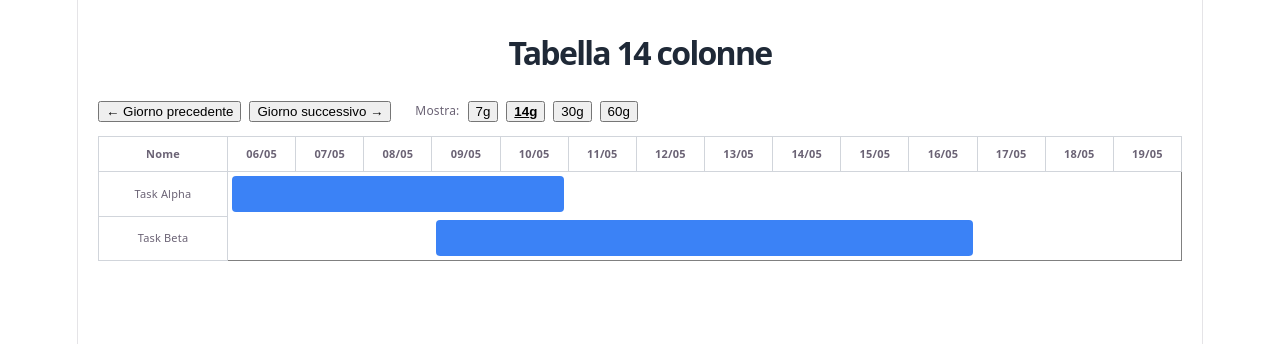
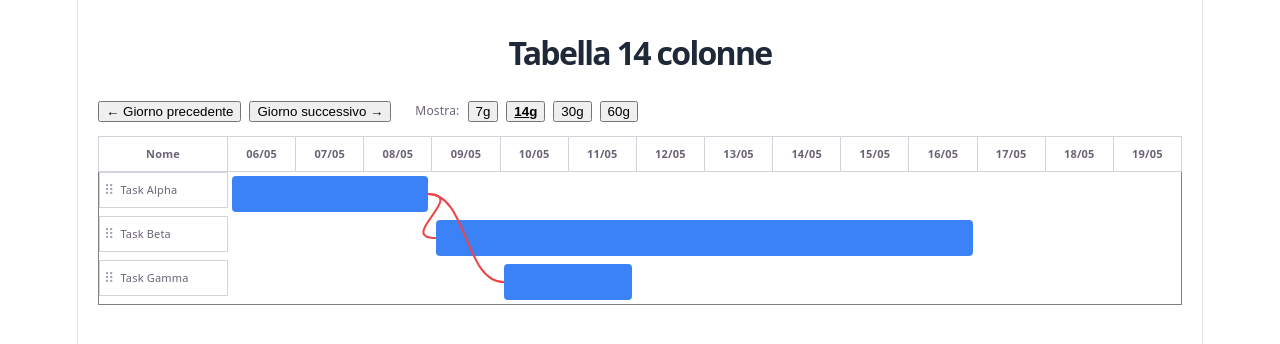
Before and after one commit to sensorario/gantt.simonegentili.com, a React (Vite) app: page / in a window 1280 px wide. Shown: the top 344 px of the page. Built offline with nearby package versions, Linux system fonts and the light colour scheme.

Commit message:
vertical moves

```diff
--- a/src/App.jsx
+++ b/src/App.jsx
@@ -1,11 +1,12 @@
-import { useState, useEffect, useRef } from 'react'
+import { useState, useEffect, useLayoutEffect, useRef } from 'react'
 import './App.css'
 
 const today = new Date(2026, 4, 6)
 
 const initialTasks = [
-  { id: 1, name: 'Task Alpha', start: new Date(2026, 4, 6), end: new Date(2026, 4, 10) },
-  { id: 2, name: 'Task Beta', start: new Date(2026, 4, 9), end: new Date(2026, 4, 16) },
+  { id: 1, name: 'Task Alpha', start: new Date(2026, 4, 6), end: new Date(2026, 4, 8) },
+  { id: 2, name: 'Task Beta', start: new Date(2026, 4, 9), end: new Date(2026, 4, 16), dependsOn: 1 },
+  { id: 3, name: 'Task Gamma', start: new Date(2026, 4, 10), end: new Date(2026, 4, 11), dependsOn: 1 },
 ]
 
 function getColumns(offset, visibleDays) {
@@ -25,12 +26,61 @@ function isBetween(date, start, end) {
 
 const DAY_MS = 1000 * 60 * 60 * 24
 
+function resolveConstraints(tasks, movedId) {
+  const result = tasks.map(t => ({ ...t, start: new Date(t.start), end: new Date(t.end) }))
+  const pushedRight = new Set()
+  const pushedLeft = new Set()
+
+  let changed = true
+  while (changed) {
+    changed = false
+    for (const child of result) {
+      if (!child.dependsOn) continue
+      const parent = result.find(t => t.id === child.dependsOn)
+      if (!parent) continue
+
+      const overlap = child.start.getTime() <= parent.end.getTime()
+      if (!overlap) continue
+
+      const isParentMoved = parent.id === movedId || pushedRight.has(parent.id)
+      const isChildMoved = child.id === movedId || pushedLeft.has(child.id)
+
+      if (isParentMoved && !isChildMoved) {
+        const dur = child.end.getTime() - child.start.getTime()
+        child.start = new Date(parent.end.getTime() + DAY_MS)
+        child.end = new Date(child.start.getTime() + dur)
+        pushedRight.add(child.id)
+        changed = true
+      } else if (isChildMoved && !isParentMoved) {
+        const dur = parent.end.getTime() - parent.start.getTime()
+        parent.end = new Date(child.start.getTime() - DAY_MS)
+        parent.start = new Date(parent.end.getTime() - dur)
+        pushedLeft.add(parent.id)
+        changed = true
+      } else if (!isParentMoved && !isChildMoved) {
+        const dur = child.end.getTime() - child.start.getTime()
+        child.start = new Date(parent.end.getTime() + DAY_MS)
+        child.end = new Date(child.start.getTime() + dur)
+        pushedRight.add(child.id)
+        changed = true
+      }
+    }
+  }
+  return result
+}
+
 function App() {
   const [offset, setOffset] = useState(0)
   const [tasks, setTasks] = useState(initialTasks)
   const [visibleDays, setVisibleDays] = useState(14)
+  const [arrows, setArrows] = useState([])
   const columns = getColumns(offset, visibleDays)
   const dragRef = useRef(null)
+  const rowDragRef = useRef(null)
+  const [dragOverId, setDragOverId] = useState(null)
+  const barRefs = useRef({})
+  const rowRefs = useRef({})
+  const containerRef = useRef(null)
 
   useEffect(() => {
     const handleKey = (e) => {
@@ -45,18 +95,57 @@ function App() {
     const handleMouseMove = (e) => {
       if (!dragRef.current) return
       const { taskId, startX, colWidth } = dragRef.current
+
+      // spostamento orizzontale → cambia date
       const deltaX = e.clientX - startX
       const deltaDays = Math.round(deltaX / colWidth)
-      if (deltaDays === dragRef.current.lastDelta) return
+      if (deltaDays !== dragRef.current.lastDelta) {
         dragRef.current.lastDelta = deltaDays
-      setTasks(prev => prev.map(t => {
+        setTasks(prev => {
+          const updated = prev.map(t => {
             if (t.id !== taskId) return t
-        const newStart = new Date(dragRef.current.origStart.getTime() + deltaDays * DAY_MS)
-        const newEnd = new Date(dragRef.current.origEnd.getTime() + deltaDays * DAY_MS)
-        return { ...t, start: newStart, end: newEnd }
-      }))
+            return {
+              ...t,
+              start: new Date(dragRef.current.origStart.getTime() + deltaDays * DAY_MS),
+              end: new Date(dragRef.current.origEnd.getTime() + deltaDays * DAY_MS),
             }
-    const handleMouseUp = () => { dragRef.current = null }
+          })
+          return resolveConstraints(updated, taskId)
+        })
+      }
+
+      // spostamento verticale → evidenzia riga target
+      let overId = null
+      for (const [id, el] of Object.entries(rowRefs.current)) {
+        if (!el) continue
+        const rect = el.getBoundingClientRect()
+        if (e.clientY >= rect.top && e.clientY <= rect.bottom) {
+          overId = Number(id)
+          break
+        }
+      }
+      setDragOverId(overId !== taskId ? overId : null)
+    }
+    const handleMouseUp = () => {
+      if (!dragRef.current) return
+      const { taskId } = dragRef.current
+      dragRef.current = null
+
+      // riordina riga se c'è una destinazione verticale
+      setDragOverId(prev => {
+        if (prev !== null && prev !== taskId) {
+          setTasks(tasks => {
+            const fromIdx = tasks.findIndex(t => t.id === taskId)
+            const toIdx = tasks.findIndex(t => t.id === prev)
+            const next = [...tasks]
+            const [moved] = next.splice(fromIdx, 1)
+            next.splice(toIdx, 0, moved)
+            return next
+          })
+        }
+        return null
+      })
+    }
     window.addEventListener('mousemove', handleMouseMove)
     window.addEventListener('mouseup', handleMouseUp)
     return () => {
@@ -64,6 +153,46 @@ function App() {
       window.removeEventListener('mouseup', handleMouseUp)
     }
   }, [])
+
+  useEffect(() => {
+    const handleRowMouseMove = (e) => {
+      if (!rowDragRef.current) return
+      let overId = null
+      for (const [id, el] of Object.entries(rowRefs.current)) {
+        if (!el) continue
+        const rect = el.getBoundingClientRect()
+        if (e.clientY >= rect.top && e.clientY <= rect.bottom) {
+          overId = Number(id)
+          break
+        }
+      }
+      setDragOverId(overId)
+    }
+    const handleRowMouseUp = () => {
+      if (!rowDragRef.current) return
+      const { taskId } = rowDragRef.current
+      rowDragRef.current = null
+      if (dragOverId === null || dragOverId === taskId) {
+        setDragOverId(null)
+        return
+      }
+      setTasks(prev => {
+        const fromIdx = prev.findIndex(t => t.id === taskId)
+        const toIdx = prev.findIndex(t => t.id === dragOverId)
+        const next = [...prev]
+        const [moved] = next.splice(fromIdx, 1)
+        next.splice(toIdx, 0, moved)
+        return next
+      })
+      setDragOverId(null)
+    }
+    window.addEventListener('mousemove', handleRowMouseMove)
+    window.addEventListener('mouseup', handleRowMouseUp)
+    return () => {
+      window.removeEventListener('mousemove', handleRowMouseMove)
+      window.removeEventListener('mouseup', handleRowMouseUp)
+    }
+  }, [dragOverId])
 
   const handleBarMouseDown = (e, task) => {
     const colWidth = e.currentTarget.closest('table').offsetWidth / (visibleDays + 1)
@@ -77,6 +206,26 @@ function App() {
     }
     e.preventDefault()
   }
+
+  useLayoutEffect(() => {
+    if (!containerRef.current) return
+    const containerRect = containerRef.current.getBoundingClientRect()
+    const newArrows = []
+    for (const task of tasks) {
+      if (!task.dependsOn) continue
+      const fromEl = barRefs.current[task.id]
+      const toEl = barRefs.current[task.dependsOn]
+      if (!fromEl || !toEl) continue
+      const fromRect = fromEl.getBoundingClientRect()
+      const toRect = toEl.getBoundingClientRect()
+      const x1 = fromRect.left - containerRect.left
+      const y1 = fromRect.top - containerRect.top + fromRect.height / 2
+      const x2 = toRect.right - containerRect.left
+      const y2 = toRect.top - containerRect.top + toRect.height / 2
+      newArrows.push({ id: `${task.dependsOn}-${task.id}`, x1, y1, x2, y2 })
+    }
+    setArrows(prev => JSON.stringify(prev) === JSON.stringify(newArrows) ? prev : newArrows)
+  }, [tasks])
 
   return (
     <div className="app">
@@ -93,6 +242,16 @@ function App() {
           >{d}g</button>
         ))}
       </div>
+      <div ref={containerRef} style={{ position: 'relative' }}>
+        <svg style={{ position: 'absolute', top: 0, left: 0, width: '100%', height: '100%', pointerEvents: 'none', overflow: 'visible' }}>
+          {arrows.map(({ id, x1, y1, x2, y2 }) => (
+            <path
+              key={id}
+              d={`M${x1},${y1} C${x1 - 40},${y1} ${x2 + 40},${y2} ${x2},${y2}`}
+              stroke="#ef4444" strokeWidth="2" fill="none"
+            />
+          ))}
+        </svg>
         <table border="1" cellPadding="4" cellSpacing="0" style={{ tableLayout: 'fixed', width: '100%', borderCollapse: 'collapse' }}>
           <thead>
             <tr>
@@ -108,8 +267,18 @@ function App() {
               const lastActive = columns.findLastIndex(({ date }) => isBetween(date, task.start, task.end))
 
               return (
-              <tr key={task.id}>
-                <td style={{ fontSize: '11px', border: '1px solid #d1d5db' }}>{task.name}</td>
+                <tr
+                  key={task.id}
+                  ref={el => rowRefs.current[task.id] = el}
+                  style={{ outline: dragOverId === task.id ? '2px solid #f59e0b' : 'none' }}
+                >
+                  <td style={{ fontSize: '11px', border: '1px solid #d1d5db', display: 'flex', alignItems: 'center', gap: '6px' }}>
+                    <span
+                      onMouseDown={() => { rowDragRef.current = { taskId: task.id } }}
+                      style={{ cursor: 'grab', color: '#9ca3af', userSelect: 'none', fontSize: '14px' }}
+                    >⠿</span>
+                    {task.name}
+                  </td>
                   {firstActive === -1 ? (
                     <td colSpan={visibleDays} style={{ border: 'none' }}></td>
                   ) : (
@@ -120,6 +289,7 @@ function App() {
                         style={{ height: '36px', padding: '4px', verticalAlign: 'middle', border: 'none' }}
                       >
                         <div
+                          ref={el => barRefs.current[task.id] = el}
                           onMouseDown={(e) => handleBarMouseDown(e, task)}
                           style={{ background: '#3b82f6', height: '100%', borderRadius: '4px', cursor: 'grab' }}
                         ></div>
@@ -133,6 +303,7 @@ function App() {
           </tbody>
         </table>
       </div>
+    </div>
   )
 }
 
```
Lines whose indentation alone changed are shown as unchanged.
